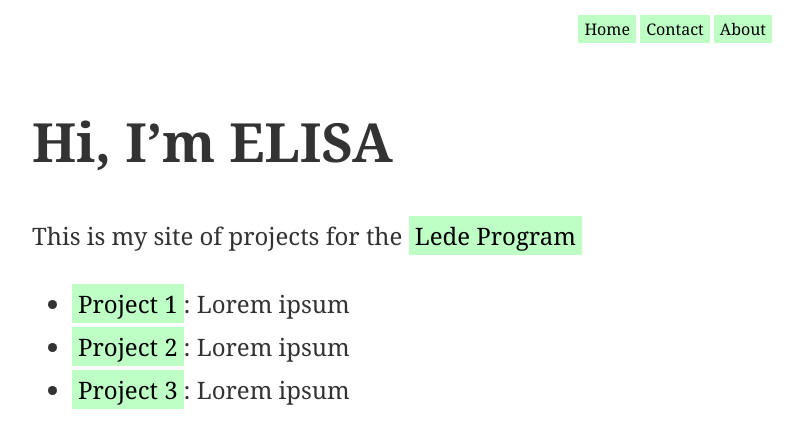
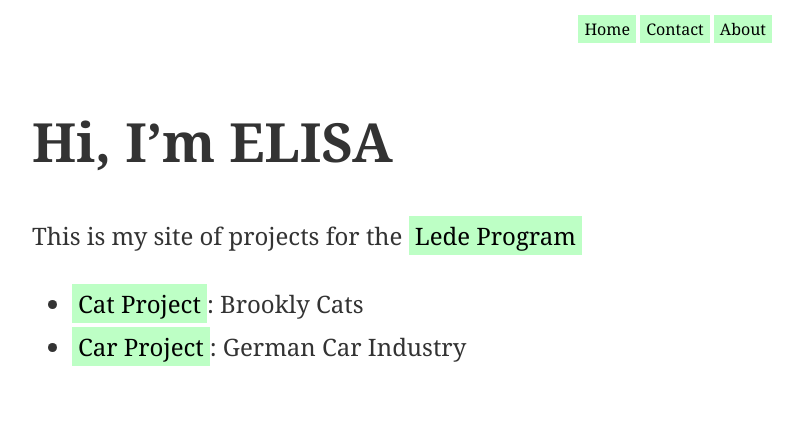
Before and after one commit to ElisaHarlan/studio-projects, a Jekyll site: the page built from docs/index.md, in a window 1280 px wide. Shown: the top 448 px of the page, without its empty margins (233-1036 px from the left). Built offline with Jekyll 4.4.1, drawn with Linux system fonts in a browser that asks for light colours; our own code applies the rules of GitHub Pages for plain Markdown files.

Commit message:
new project

```diff
--- a/docs/cats/index.html
+++ b/docs/cats/index.html
@@ -39,7 +39,7 @@ TO MAKE YOUR FONTS AND LAYOUTS NICE AND LOVELY
     h1 {font: 30px Arial, Helvetica, sans-serif;}
     p{font: 15px Arial; color: white; left:100px;}
     #Title {position: absolute; left: 10px; top: 10px; margin:1px; z-index:5;}
-    body{background: grey; font: 30px Arial, Helvetica, sans-serif; color: black;}
+    body{background: gray; font: 30px Arial, Helvetica, sans-serif; color: black;}
 #movethis{left: 480px; top: 80px;  z-index:10;}
     #select-menu{position: absolute; left: 80px; top: 80px;  z-index:10;}
 .info { padding: 6px 8px; font: 14px Arial, Helvetica, sans-serif; background: white; background: rgba(255,255,255,0.8); box-shadow: 0 0 15px rgba(0,0,0,0.2); border-radius: 5px; } .info h4 { margin: 0 0 5px; color: #777; }
--- a/docs/index.md
+++ b/docs/index.md
@@ -8,6 +8,5 @@ layout: default
 
 This is my site of projects for the [Lede Program](http://ledeprogram.com)
 
-* [Project 1]({{ site.url }}/a-very-cool-project): Lorem ipsum
-* [Project 2]({{ site.url }}/a-very-cool-project): Lorem ipsum
-* [Project 3]({{ site.url }}/a-very-cool-project): Lorem ipsum
+* [Cat Project]({{ site.url }}/cats): Brookly Cats
+* [Car Project]({{ site.url }}/cars): German Car Industry
```
Also changed, not shown: docs/cars/index.md (added, +7 -0 lines), 9 other files.
